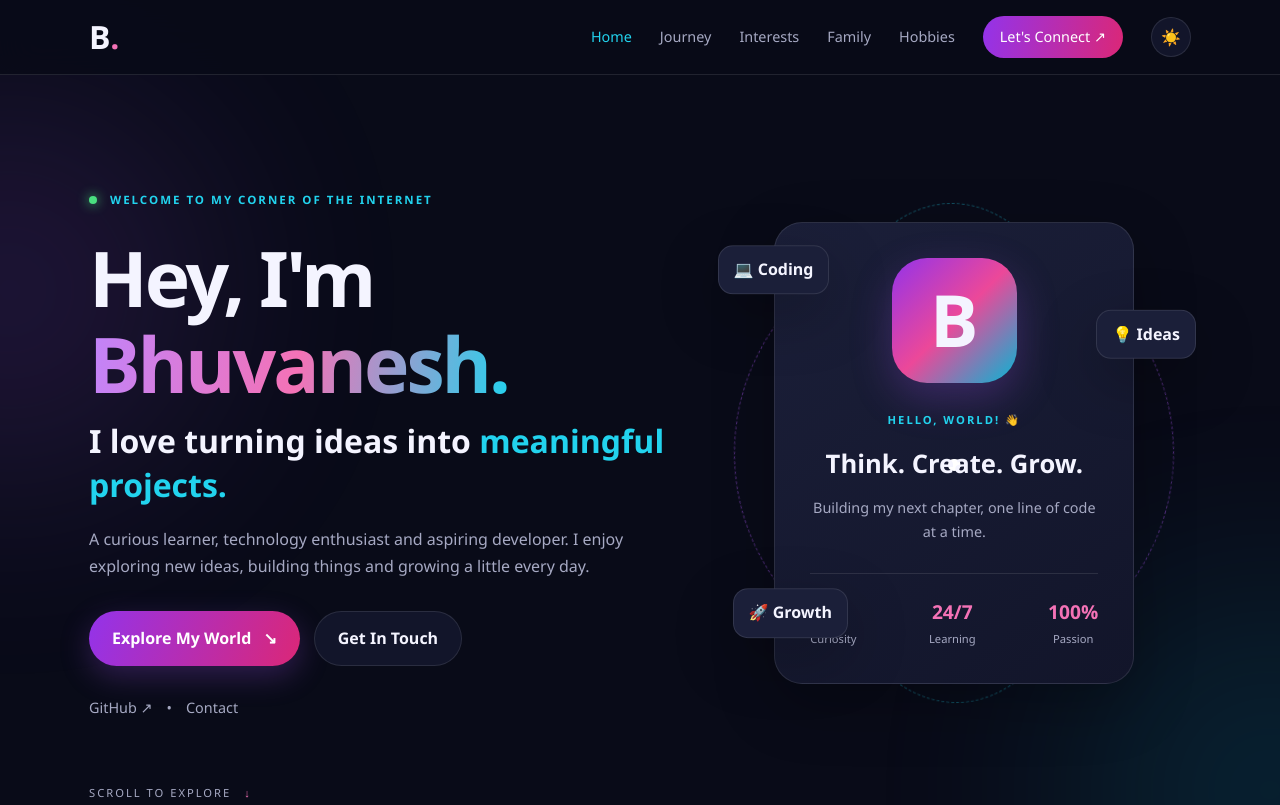
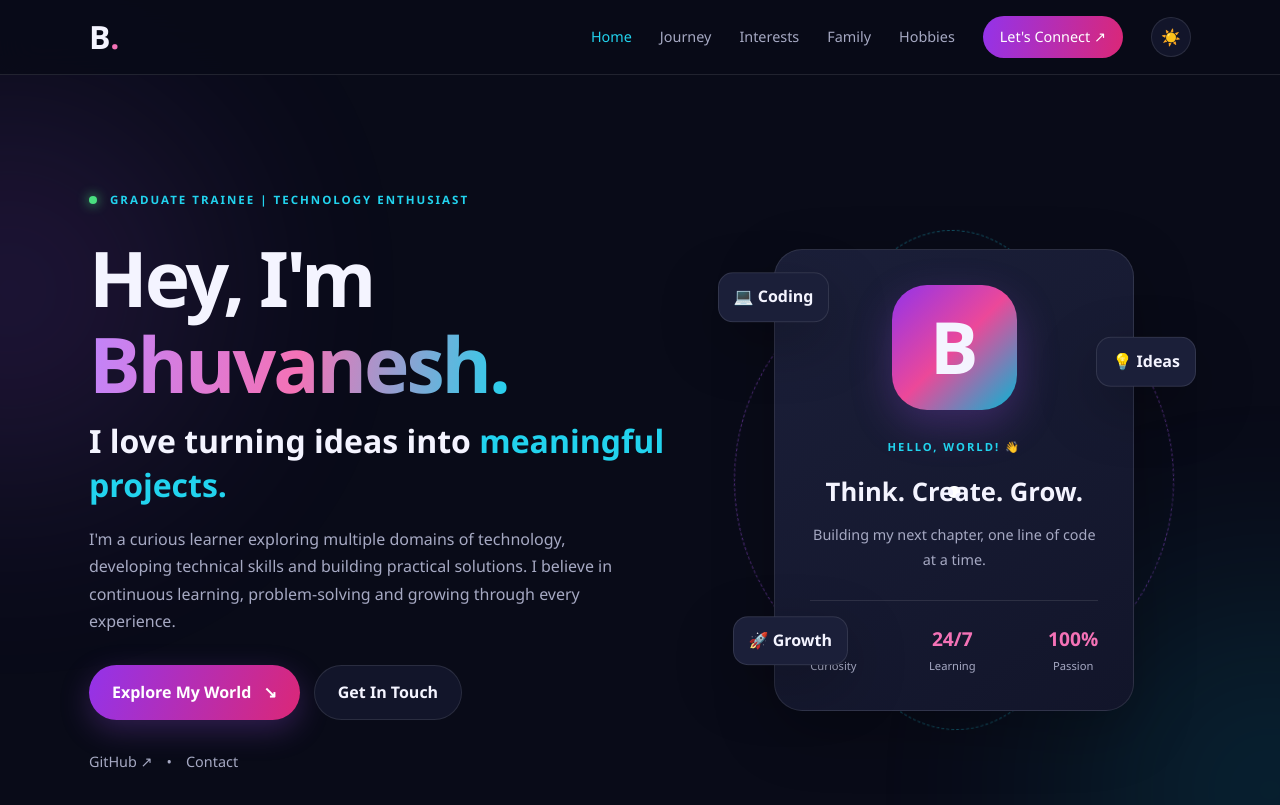
Before and after one commit to BhuvaneshP635/my-portfolio, a plain HTML site: page index.html in a window 1280 px wide. Shown: the top 805 px of the page. Drawn offline with Linux system fonts and the light colour scheme.

Commit message:
updated portfolio hero introduction

```diff
--- a/index.html
+++ b/index.html
@@ -38,24 +38,40 @@
 
     <main>
         <section class="hero section" id="home">
+
 <div class="hero-content reveal">
-                <span class="eyebrow"><span class="status-dot"></span> WELCOME TO MY CORNER OF THE INTERNET</span>
+    <span class="eyebrow">
+        <span class="status-dot"></span>
+        GRADUATE TRAINEE | TECHNOLOGY ENTHUSIAST
+    </span>
+
     <h1>Hey, I'm <span class="gradient-text">Bhuvanesh.</span></h1>
+
     <h2>I love turning ideas into <span id="changingText">digital experiences.</span></h2>
+
     <p class="hero-description">
-                    A curious learner, technology enthusiast and aspiring developer.
-                    I enjoy exploring new ideas, building things and growing a little every day.
+        I'm a curious learner exploring multiple domains of technology,
+        developing technical skills and building practical solutions.
+        I believe in continuous learning, problem-solving and growing
+        through every experience.
     </p>
+
     <div class="hero-actions">
-                    <a href="#journey" class="button button-primary">Explore My World <span>↘</span></a>
-                    <a href="#contact" class="button button-outline">Get In Touch</a>
+        <a href="#journey" class="button button-primary">
+            Explore My World <span>↘</span>
+        </a>
+        <a href="#contact" class="button button-outline">
+            Get In Touch
+        </a>
     </div>
+
     <div class="hero-socials">
         <a href="https://github.com/BhuvaneshP635" target="_blank" rel="noopener noreferrer">GitHub ↗</a>
         <span>•</span>
         <a href="#contact">Contact</a>
     </div>
 </div>
+
 
             <div class="hero-visual reveal">
                 <div class="orbit orbit-one"></div>
```
Lines whose indentation alone changed are shown as unchanged.
